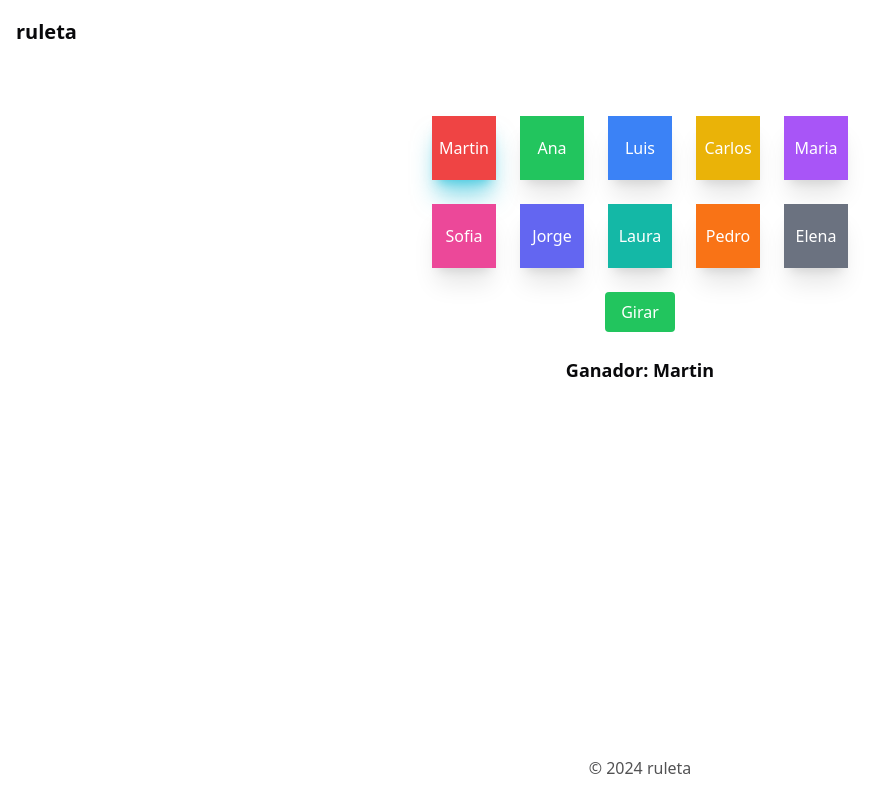
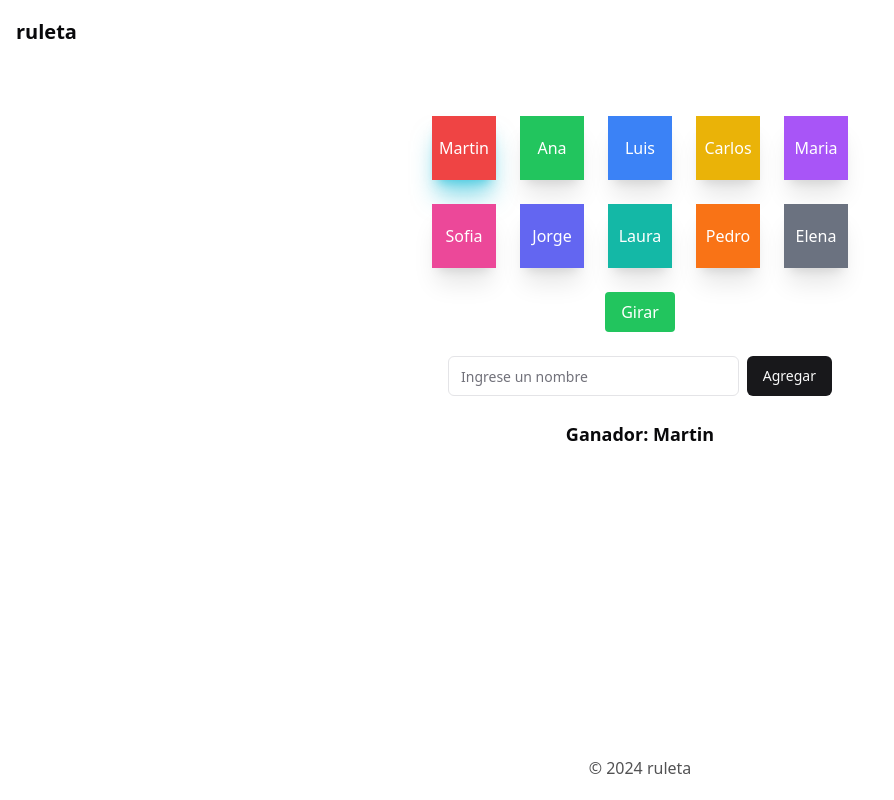
Before and after one commit to colidevs/coliwheel, a Next.js app: page / in a window 1280 px wide. Shown: the whole page, without its empty margins (0-894 px from the left). Built offline with nearby package versions, Linux system fonts and the light colour scheme.

Commit message:
Agregar Participantes

```diff
--- a/src/app/page.tsx
+++ b/src/app/page.tsx
@@ -1,23 +1,11 @@
 "use client";
 
 import {motion} from "framer-motion";
-import {useState} from "react";
+import {useState, useRef} from "react";
 
 import {Button} from "@/components/ui/button";
-
-const Personas: Opcion[] = [
-  {id: 0, nombre: "Martin"},
-  {id: 1, nombre: "Ana"},
-  {id: 2, nombre: "Luis"},
-  {id: 3, nombre: "Carlos"},
-  {id: 4, nombre: "Maria"},
-  {id: 5, nombre: "Sofia"},
-  {id: 6, nombre: "Jorge"},
-  {id: 7, nombre: "Laura"},
-  {id: 8, nombre: "Pedro"},
-  {id: 9, nombre: "Elena"},
-];
-
+import {Input} from "@/components/ui/input";
+import {Textarea} from "@/components/ui/textarea";
 const colors = [
   "bg-red-500",
   "bg-green-500",
@@ -37,42 +25,52 @@ interface Opcion {
 }
 
 export default function HomePage() {
-  const ValorInicial: Opcion = Personas[0];
-  // const [x, setX] = useState(ValorInicial);
-  // const [y, setY] = useState(ValorInicial);
+  const [personas, setPersonas] = useState<Opcion[]>([
+    {id: 0, nombre: "Martin"},
+    {id: 1, nombre: "Ana"},
+    {id: 2, nombre: "Luis"},
+    {id: 3, nombre: "Carlos"},
+    {id: 4, nombre: "Maria"},
+    {id: 5, nombre: "Sofia"},
+    {id: 6, nombre: "Jorge"},
+    {id: 7, nombre: "Laura"},
+    {id: 8, nombre: "Pedro"},
+    {id: 9, nombre: "Elena"},
+  ]);
+
+  const inputRef = useRef<HTMLInputElement>(null);
+  const ValorInicial: Opcion = personas[0];
   const [ganador, setGanador] = useState<Opcion>(ValorInicial);
-  // const MoverDerecha = () => {
-  //   setX((x) => x + 100);
-  // };
 
-  // const MoverIz = () => {
-  //   setY((y) => y + 100);
-  // };
-
-  // const ReiniciarX = () => {
-  //   setX(ValorInicial);
-  // };
-
-  // const ReiniciarY = () => {
-  //   setY(ValorInicial);
-  // };
   const ElegirGanador = () => {
-    const randomId = Math.floor(Math.random() * Personas.length);
-    const ganador: Opcion | undefined = Personas.find((persona) => persona.id == randomId);
+    const randomId = Math.floor(Math.random() * personas.length);
+    const ganador: Opcion | undefined = personas.find((persona) => persona.id === randomId);
 
     if (!ganador) return;
     setGanador(ganador);
   };
 
+  const AgregarPersona = () => {
+    if (inputRef.current !== null) {
+      const nuevaPersona: Opcion = {
+        id: personas.length + 1,
+        nombre: inputRef.current.value,
+      };
+
+      setPersonas((prevPersonas) => [...prevPersonas, nuevaPersona]);
+      inputRef.current.value = "";
+    }
+  };
+
   return (
     <div className="flex flex-col items-center space-y-6 p-5">
       <div className="grid grid-cols-5 gap-6">
-        {Personas.map((persona, index) => (
+        {personas.map((persona, index) => (
           <motion.div
             key={persona.id}
             className={`flex h-16 w-16 items-center justify-center text-white shadow-xl ${
               colors[index % colors.length]
-            } ${persona.nombre === ganador.nombre ? "shadow-cyan-500/50" : ""}`}
+            } ${persona.id === ganador.id ? "shadow-cyan-500/50" : ""}`}
           >
             {persona.nombre}
           </motion.div>
@@ -85,6 +83,12 @@ export default function HomePage() {
       >
         Girar
       </button>
+      <div className="flex w-full max-w-sm items-center space-x-2">
+        <Input ref={inputRef} placeholder="Ingrese un nombre" />
+        <Button type="submit" onClick={AgregarPersona}>
+          Agregar
+        </Button>
+      </div>
       <p className="mt-4 text-lg font-bold">Ganador: {ganador.nombre}</p>
     </div>
   );
--- /dev/null
+++ b/src/components/ui/input.tsx
@@ -0,0 +1,25 @@
+import * as React from "react"
+
+import { cn } from "@/lib/utils"
+
+export interface InputProps
+  extends React.InputHTMLAttributes<HTMLInputElement> {}
+
+const Input = React.forwardRef<HTMLInputElement, InputProps>(
+  ({ className, type, ...props }, ref) => {
+    return (
+      <input
+        type={type}
+        className={cn(
+          "flex h-10 w-full rounded-md border border-input bg-background px-3 py-2 text-sm ring-offset-background file:border-0 file:bg-transparent file:text-sm file:font-medium placeholder:text-muted-foreground focus-visible:outline-none focus-visible:ring-2 focus-visible:ring-ring focus-visible:ring-offset-2 disabled:cursor-not-allowed disabled:opacity-50",
+          className
+        )}
+        ref={ref}
+        {...props}
+      />
+    )
+  }
+)
+Input.displayName = "Input"
+
+export { Input }
--- /dev/null
+++ b/src/components/ui/textarea.tsx
@@ -0,0 +1,24 @@
+import * as React from "react"
+
+import { cn } from "@/lib/utils"
+
+export interface TextareaProps
+  extends React.TextareaHTMLAttributes<HTMLTextAreaElement> {}
+
+const Textarea = React.forwardRef<HTMLTextAreaElement, TextareaProps>(
+  ({ className, ...props }, ref) => {
+    return (
+      <textarea
+        className={cn(
+          "flex min-h-[80px] w-full rounded-md border border-input bg-background px-3 py-2 text-sm ring-offset-background placeholder:text-muted-foreground focus-visible:outline-none focus-visible:ring-2 focus-visible:ring-ring focus-visible:ring-offset-2 disabled:cursor-not-allowed disabled:opacity-50",
+          className
+        )}
+        ref={ref}
+        {...props}
+      />
+    )
+  }
+)
+Textarea.displayName = "Textarea"
+
+export { Textarea }
```
